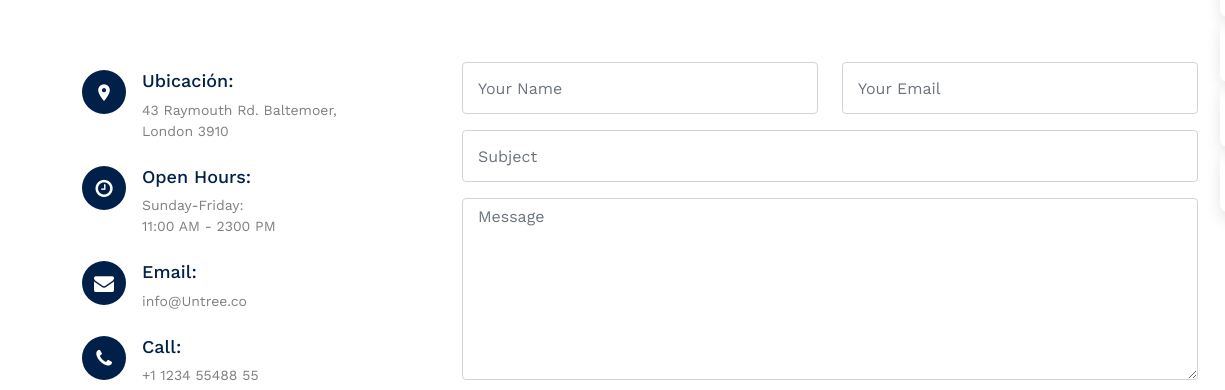
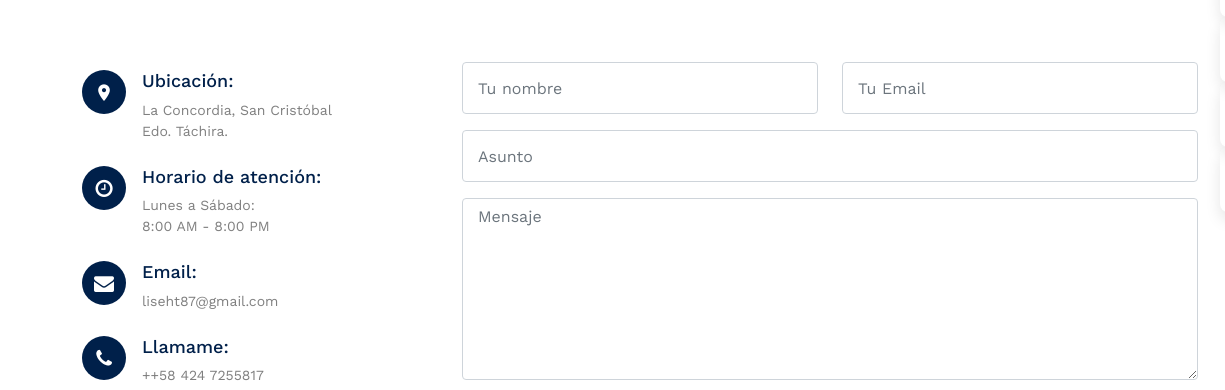
Before and after one commit to cristiancacereslabrador/AgenciaInmobiliaria, a website: page contact.html in a window 1280 px wide. Shown: the part 562-952 px from the top of the page, 0-1225 px from the left. Drawn offline with nearby package versions, Linux system fonts and the light colour scheme; files whose address does not match are found by name.

Commit message:
TRADUCCION CONTACT.HTML

```diff
--- a/contact.html
+++ b/contact.html
@@ -120,30 +120,30 @@
                 <i class="icon-room"></i>
                 <h4 class="mb-2">Ubicación:</h4>
                 <p>
-                  43 Raymouth Rd. Baltemoer,<br />
-                  London 3910
+                  La Concordia, San Cristóbal<br />
+                  Edo. Táchira.
                 </p>
               </div>
 
               <div class="open-hours mt-4">
                 <i class="icon-clock-o"></i>
-                <h4 class="mb-2">Open Hours:</h4>
+                <h4 class="mb-2">Horario de atención:</h4>
                 <p>
-                  Sunday-Friday:<br />
-                  11:00 AM - 2300 PM
+                  Lunes a Sábado:<br />
+                  8:00 AM - 8:00 PM
                 </p>
               </div>
 
               <div class="email mt-4">
                 <i class="icon-envelope"></i>
                 <h4 class="mb-2">Email:</h4>
-                <p>info@Untree.co</p>
+                <p>liseht87@gmail.com</p>
               </div>
 
               <div class="phone mt-4">
                 <i class="icon-phone"></i>
-                <h4 class="mb-2">Call:</h4>
-                <p>+1 1234 55488 55</p>
+                <h4 class="mb-2">Llamame:</h4>
+                <p>++58 424 7255817</p>
               </div>
             </div>
           </div>
@@ -154,21 +154,21 @@
                   <input
                     type="text"
                     class="form-control"
-                    placeholder="Your Name"
+                    placeholder="Tu nombre"
                   />
                 </div>
                 <div class="col-6 mb-3">
                   <input
                     type="email"
                     class="form-control"
-                    placeholder="Your Email"
+                    placeholder="Tu Email"
                   />
                 </div>
                 <div class="col-12 mb-3">
                   <input
                     type="text"
                     class="form-control"
-                    placeholder="Subject"
+                    placeholder="Asunto"
                   />
                 </div>
                 <div class="col-12 mb-3">
@@ -178,14 +178,14 @@
                     cols="30"
                     rows="7"
                     class="form-control"
-                    placeholder="Message"
+                    placeholder="Mensaje"
                   ></textarea>
                 </div>
 
                 <div class="col-12">
                   <input
                     type="submit"
-                    value="Send Message"
+                    value="Enviar Mensaje"
                     class="btn btn-primary"
                   />
                 </div>
```
Also changed, not shown: about.html (+3 -3 lines).
